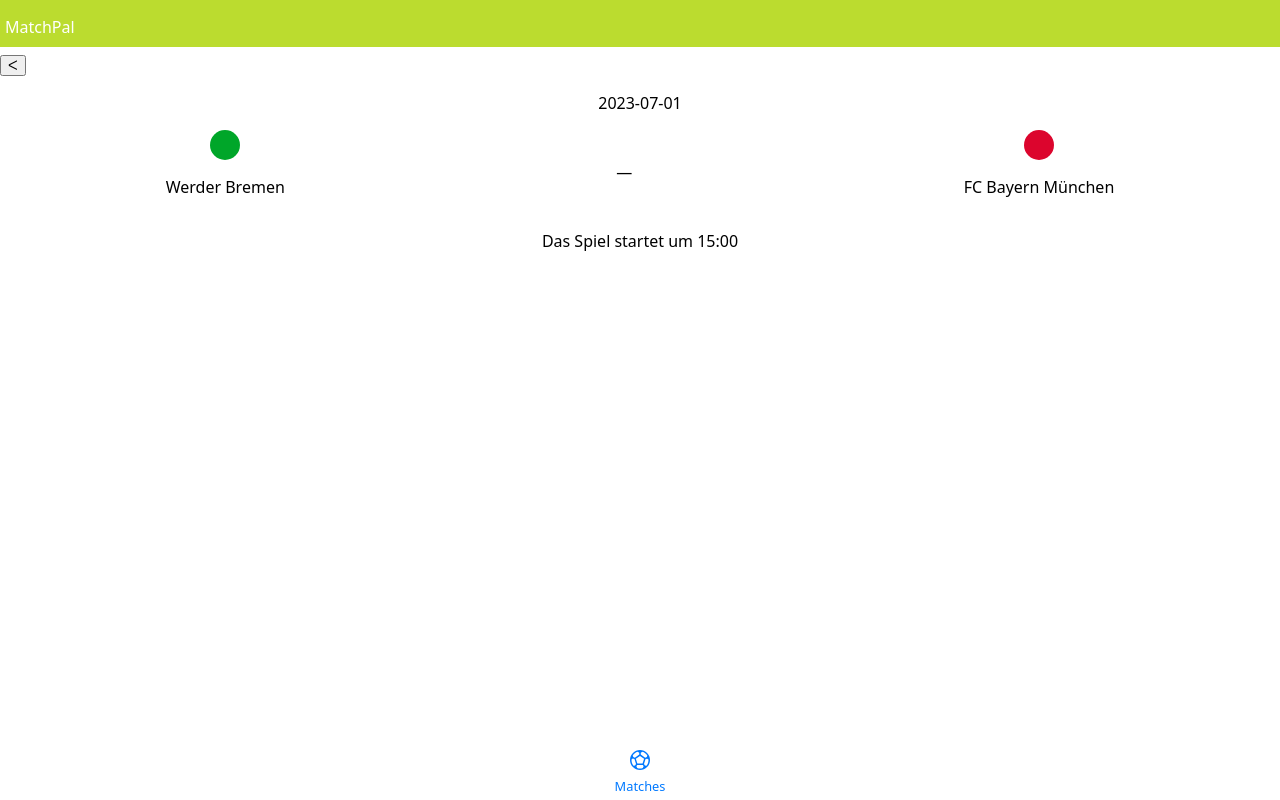
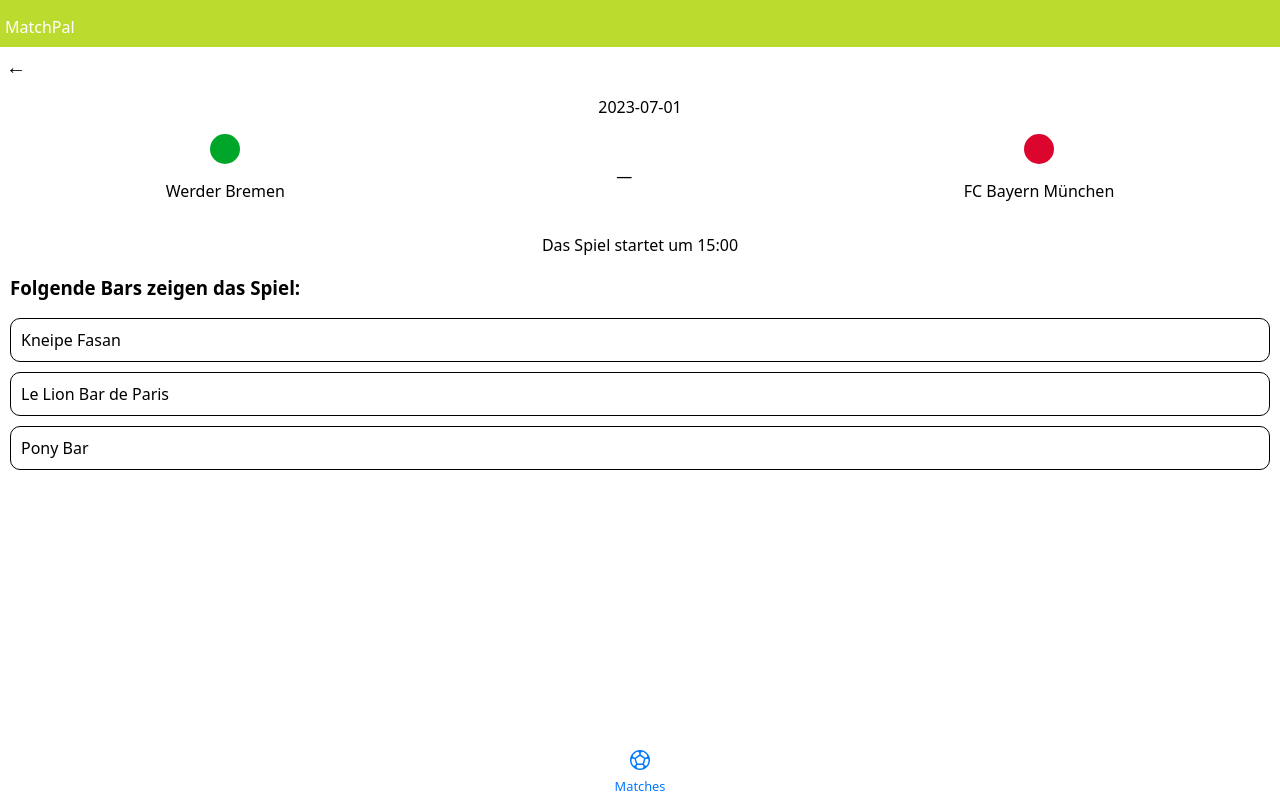
Before and after one commit to sebastianwel/MatchPal, a Next.js app: page /matches/1 in a window 1280 px wide. Built offline with nearby package versions, Linux system fonts and the light colour scheme.

Commit message:
finalized first version of match-details-page

```diff
--- a/pages/matches/[id].js
+++ b/pages/matches/[id].js
@@ -1,10 +1,13 @@
 import { useRouter } from "next/router"
 import { matches } from "../../lib/mock-data/matches";
 import { teams } from "../../lib/mock-data/teams";
+import { bars } from "../../lib/mock-data/bars";
+import { barsInMatches } from "../../lib/mock-data/barsInMatches";
 import styled from "styled-components";
 import AppHeader from "../../components/AppHeader/AppHeader";
 import AppFooter from "../../components/AppFooter/AppFooter";
 import SelectedMatch from "../../components/SelectedMatch";
+
 
 
 export default function MatchDetails(){
@@ -12,18 +15,63 @@
 const {id} = router.query;
 
 const matchesWithTeamNames = matches.map((match) => (
-    {...match, homeTeam: {name: teams.find((team) => team.id === match.homeTeamId).name, logoColor: teams.find((team) => team.id === match.homeTeamId).logoColor}, awayTeam:{name: teams.find((team) => team.id === match.awayTeamId).name, logoColor: teams.find((team) => team.id === match.awayTeamId).logoColor}}
+    {...match,
+        homeTeam: {name: teams.find((team) => team.id === match.homeTeamId).name,
+        logoColor: teams.find((team) => team.id === match.homeTeamId).logoColor},
+        awayTeam:{name: teams.find((team) => team.id === match.awayTeamId).name,
+        logoColor: teams.find((team) => team.id === match.awayTeamId).logoColor}}
 ))
+
+//use the current id of the router to find the fitting match
 const currentMatch = matchesWithTeamNames.find((match) => (
     match.id === parseInt(id)
 ))
+
+//filter the bars, which contain the id of the current match
+const currentBarsIds = currentMatch ? (barsInMatches.filter((bar) => (bar.gameIds.includes(currentMatch.id)))) : null
+
+//for the details page, only the bar name is necessary, so I created an array containing only the bar-name and id
+const barNames = bars.map((bar) => ({name: bar.name, id: bar.id}))
+
+//to find out, which bars show the current match, I extended the barsInMatches array with the bar name
+const barsShowingMatch = currentMatch ? currentBarsIds.map((currentBar) => (
+    {...currentBar, name: barNames.find((bar) => bar.id === currentBar.barId).name}
+)) : null
+
+console.log(barsShowingMatch)
+
     return(
         <>
         <AppHeader/>
-        <button style={{marginTop: 55}}>ᐸ</button>
-        <SelectedMatch date={currentMatch.date} time={currentMatch.time} homeTeam={currentMatch.homeTeam.name} homeTeamLogoColor={currentMatch.homeTeam.logoColor} awayTeam={currentMatch.awayTeam.name} awayTeamLogoColor={currentMatch.awayTeam.logoColor}/>
+        <Button onClick={() => router.push("/")}>←</Button>
+        {currentMatch ? <SelectedMatch date={currentMatch.date} time={currentMatch.time} homeTeam={currentMatch.homeTeam.name} homeTeamLogoColor={currentMatch.homeTeam.logoColor} awayTeam={currentMatch.awayTeam.name} awayTeamLogoColor={currentMatch.awayTeam.logoColor}/> : <h2>loading</h2>}
+        <h3 style={{marginLeft: 10}}>Folgende Bars zeigen das Spiel:</h3>
+        <List>
+            {barsShowingMatch?.map((bar) => (
+                <ListItem key={bar.barId}>{bar.name}</ListItem>
+            ))}
+        </List>
 
         <AppFooter/>
         </>
     )
 }
+
+const Button = styled.button`
+margin-top: 55px;
+font-size: 20px;
+background: none;
+border: none;
+`
+
+const List = styled.ul`
+padding-left: 0px;
+`
+
+const ListItem = styled.li`
+list-style: none;
+border: 1px solid;
+border-radius: 10px;
+margin: 10px;
+padding: 10px;
+`
```
Also changed, not shown: lib/mock-data/barsInMatches.js (+5 -3 lines).
